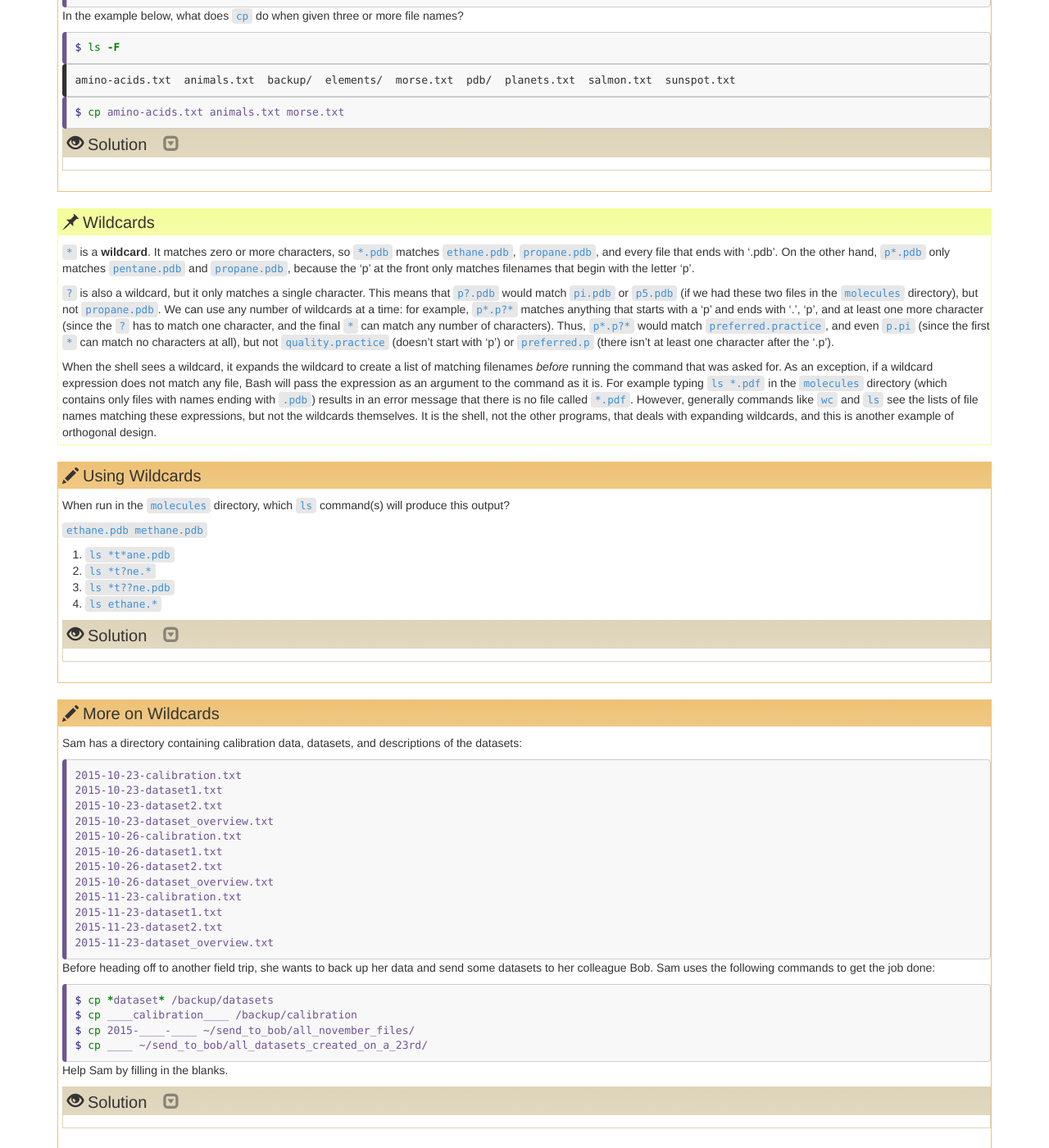
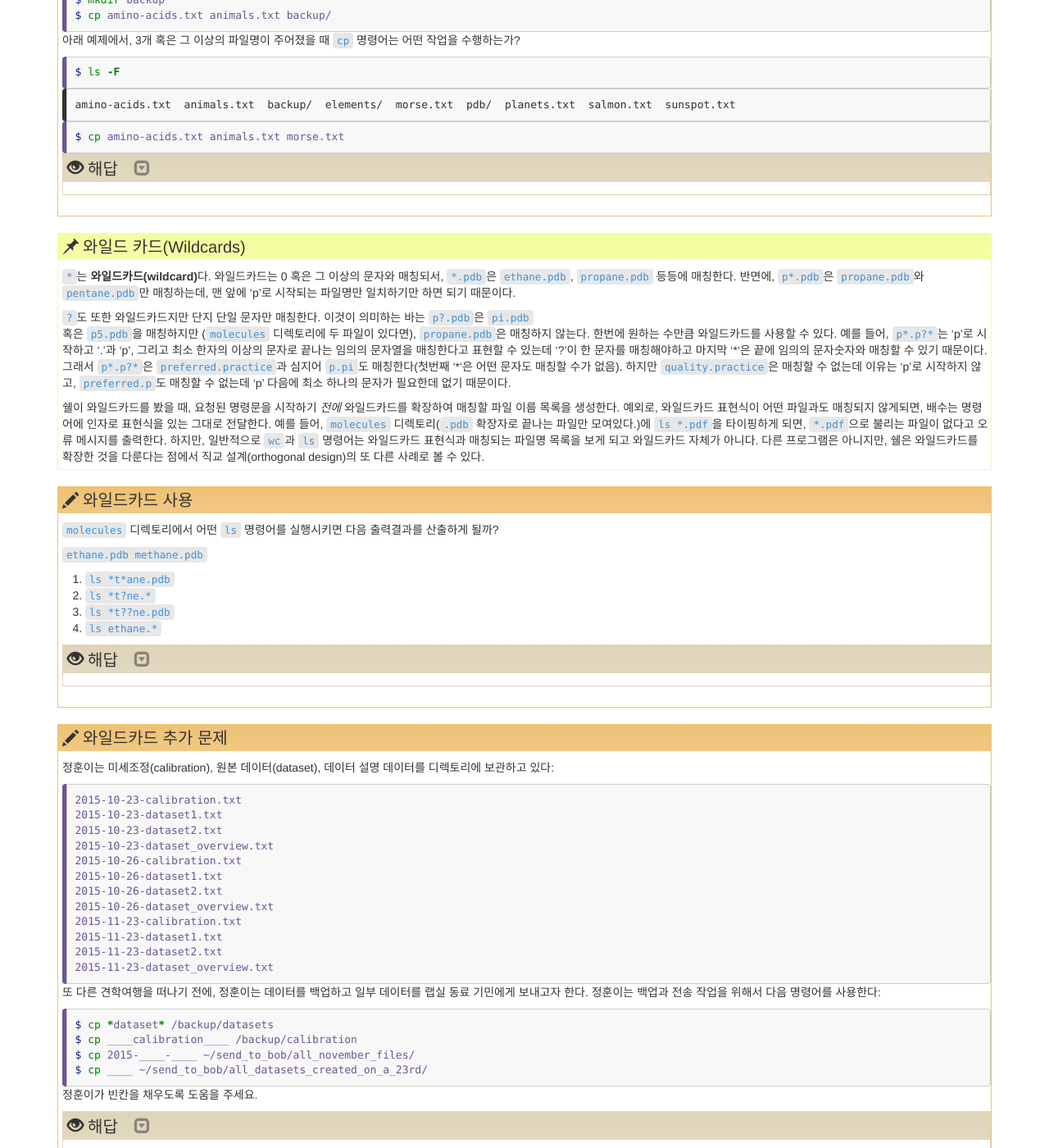
Before and after one commit to statkclee/shell-novice-kr, a Jekyll site: the page built from _episodes/03-create.md, in a window 1280 px wide and 1400 px high, scrolled down 6985 px. Shown: the whole window at 82% size. Built offline with Jekyll 4.4.1, drawn with Linux system fonts in a browser that asks for light colours; some of the changed text lies outside the part shown.

Commit message:
translated 02 create

````diff
--- a/_episodes/03-create.md
+++ b/_episodes/03-create.md
@@ -581,26 +581,29 @@ thesis/quotations.txt
 > 4.   `proteins-saved.dat`
 >
 > > ## 해답
-> > We start in the `/Users/jamie/data` directory, and create a new folder called `recombine`.
-> > The second line moves (`mv`) the file `proteins.dat` to the new folder (`recombine`).
-> > The third line makes a copy of the file we just moved.  The tricky part here is where the file was
-> > copied to.  Recall that `..` means "go up a level", so the copied file is now in `/Users/jamie`.
-> > Notice that `..` is interpreted with respect to the current working
-> > directory, **not** with respect to the location of the file being copied.
-> > So, the only thing that will show using ls (in `/Users/jamie/data`) is the recombine folder.
+> > `/Users/jamie/data` 디렉토리에서 출발해서, `recombine` 이름의 디렉토리를 새로 생성한다.
+> > 두번째 행은 `proteins.dat` 파일을 새로 만든 폴더 `recombine`으로 이동(`mv`) 시킨다.
+> > 세번째 행은 방금전에 이동한 파일에 대한 사본을 생성시킨다.
+> > 여기서 조금 까다로운 점은 파일이 복사되는 디렉토리다.
+> > `..` 이 의미하는 바가 "한단계 위로 이동"하라는 의미라서,
+> > 복사되는 파일은 이제 `/Users/jamie` 디렉토리에 위치하게 됨을 상기한다.
+> > `..` 이 의미하는 바는 복사되는 파일 위치에 대한 것이 **아니라** 현재 작업 디렉토리에 대한
+> >  것으로 해석됨에 유의한다.
+> >  그래서, 그래서, `ls` 명령어를 사용해서 보여지게 되는 것은 (`/Users/jamie/data`에 있기 때문에) `recombine` 폴더가 된다.
 > >
-> > 1. No, see explanation above.  `proteins-saved.dat` is located at `/Users/jamie`
+> > 1. No, 상기 해설을 참조한다. `proteins-saved.dat` 데이터는 `/Users/jamie` 폴더에 위치한다.
 > > 2. Yes
-> > 3. No, see explanation above.  `proteins.dat` is located at `/Users/jamie/data/recombine`
-> > 4. No, see explanation above.  `proteins-saved.dat` is located at `/Users/jamie`
+> > 3. No, 상기 해설을 참조한다.  `proteins.dat` 데이터는 `/Users/jamie/data/recombine` 폴더에 위치한다.
+> > 4. No, 상기 해설을 참조한다.  `proteins-saved.dat` 데이터는 `/Users/jamie` 폴더에 위치한다.
 > {: .solution}
 {: .challenge}
 
-> ## Copy with Multiple Filenames
+> ## 다수 파일을 복사하기
+Copy with Multiple Filenames
 >
-> For this exercise, you can test the commands in the `data-shell/data` directory.
+> 이번 연습문제에서는 `data-shell/data` 디렉토리에서 명령어를 테스트한다.
 >
-> In the example below, what does `cp` do when given several filenames and a directory name?
+> 아래 예제에서, 파일명 다수와 디렉토리명이 주어졌을 떄 `cp` 명령어는 어떤 작업을 수행하는가?
 >
 > ~~~
 > $ mkdir backup
@@ -608,7 +611,7 @@ thesis/quotations.txt
 > ~~~
 > {: .language-bash}
 >
-> In the example below, what does `cp` do when given three or more file names?
+> 아래 예제에서, 3개 혹은 그 이상의 파일명이 주어졌을 때 `cp` 명령어는 어떤 작업을 수행하는가?
 >
 > ~~~
 > $ ls -F
@@ -623,12 +626,11 @@ thesis/quotations.txt
 > ~~~
 > {: .language-bash}
 >
-> > ## Solution
-> > If given more than one file name followed by a directory name (i.e. the destination directory must
-> > be the last argument), `cp` copies the files to the named directory.
+> > ## 해답
+> > 하나이상 파일명 다음에 디렉토리명이 주어지게 되면(즉, 목적지 디렉토리는 마지막 인자에 위치해야 한다.),
+> > `cp` 명령어는 파일을 해당 디렉토리에 복사한다.
 > >
-> > If given three file names, `cp` throws an error because it is expecting a directory
-> > name as the last argument.
+> > 연달아 파일명이 세게 주어지면, `cp` 명령어는 오류를 던지는데 이유는 마지막 인자로 디렉토리를 기대했기 때문이다.
 > >
 > > ```
 > > cp: target ‘morse.txt’ is not a directory
@@ -637,43 +639,40 @@ thesis/quotations.txt
 > {: .solution}
 {: .challenge}
 
-> ## Wildcards
+> ## 와일드 카드(Wildcards)
 >
-> `*` is a **wildcard**. It matches zero or more
-> characters, so `*.pdb` matches `ethane.pdb`, `propane.pdb`, and every
-> file that ends with '.pdb'. On the other hand, `p*.pdb` only matches
-> `pentane.pdb` and `propane.pdb`, because the 'p' at the front only
-> matches filenames that begin with the letter 'p'.
+> `*`는 **와일드카드(wildcard)**다.
+> 와일드카드는 0 혹은 그 이상의 문자와 매칭되서,
+> `*.pdb`은 `ethane.pdb`, `propane.pdb` 등등에 매칭한다.
+> 반면에,  `p*.pdb`은 `propane.pdb`와 `pentane.pdb`만 매칭하는데,
+> 맨 앞에 'p'로 시작되는 파일명만 일치하기만 하면 되기 때문이다.
 >
-> `?` is also a wildcard, but it only matches a single character. This
-> means that `p?.pdb` would match `pi.pdb` or `p5.pdb` (if we had these two
-> files in the `molecules` directory), but not `propane.pdb`.
-> We can use any number of wildcards at a time: for example, `p*.p?*`
-> matches anything that starts with a 'p' and ends with '.', 'p', and at
-> least one more character (since the `?` has to match one character, and
-> the final `*` can match any number of characters). Thus, `p*.p?*` would
-> match `preferred.practice`, and even `p.pi` (since the first `*` can
-> match no characters at all), but not `quality.practice` (doesn't start
-> with 'p') or `preferred.p` (there isn't at least one character after the
-> '.p').
+> `?`도 또한 와일드카드지만 단지 단일 문자만 매칭한다.
+> 이것이 의미하는 바는 `p?.pdb`은 `pi.pdb`
+> 혹은 `p5.pdb`을 매칭하지만 (`molecules` 디렉토리에 두 파일이 있다면),
+> `propane.pdb`은 매칭하지 않는다.
+> 한번에 원하는 수만큼 와일드카드를 사용할 수 있다.
+> 예를 들어, `p*.p?*`는 'p'로 시작하고 '.'과 'p',
+> 그리고 최소 한자의 이상의 문자로 끝나는 임의의 문자열을 매칭한다고 표현할 수 있는데
+> '?'이 한 문자를 매칭해야하고 마지막 '\*'은 끝에 임의의 문자숫자와 매칭할 수 있기 때문이다.
+> 그래서 `p*.p?*`은 `preferred.practice`과 심지어 `p.pi`도 매칭한다(첫번째 '\*'은 어떤 문자도 매칭할 수가 없음).
+> 하지만 `quality.practice`은 매칭할 수 없는데 이유는 'p'로 시작하지 않고,
+> `preferred.p`도 매칭할 수 없는데 'p' 다음에 최소 하나의 문자가 필요한데 없기 때문이다.
 >
-> When the shell sees a wildcard, it expands the wildcard to create a
-> list of matching filenames *before* running the command that was
-> asked for. As an exception, if a wildcard expression does not match
-> any file, Bash will pass the expression as an argument to the command
-> as it is. For example typing `ls *.pdf` in the `molecules` directory
-> (which contains only files with names ending with `.pdb`) results in
-> an error message that there is no file called `*.pdf`.
-> However, generally commands like `wc` and `ls` see the lists of
-> file names matching these expressions, but not the wildcards
-> themselves. It is the shell, not the other programs, that deals with
-> expanding wildcards, and this is another example of orthogonal design.
+> 쉘이 와일드카드를 봤을 때, 요청된 명령문을 시작하기 *전에* 와일드카드를 확장하여 매칭할 파일 이름 목록을 생성한다.
+> 예외로, 와일드카드 표현식이 어떤 파일과도 매칭되지 않게되면, 배수는 명령어에 인자로 표현식을 있는 그대로 전달한다.
+> 예를 들어, `molecules` 디렉토리(`.pdb` 확장자로 끝나는 파일만 모여있다.)에 `ls *.pdf`을 타이핑하게 되면, `*.pdf`으로 불리는 파일이 없다고
+> 오류 메시지를 출력한다.
+> 하지만, 일반적으로 `wc`과 `ls` 명령어는 와일드카드 표현식과 매칭되는 파일명 목록을 보게 되고 와일드카드
+> 자체가 아니다.
+> 다른 프로그램은 아니지만, 쉘은 와일드카드를 확장한 것을 다룬다는 점에서
+> 직교 설계(orthogonal design)의 또 다른 사례로 볼 수 있다.
 {: .callout}
 
-> ## Using Wildcards
+> ## 와일드카드 사용
 >
-> When run in the `molecules` directory, which `ls` command(s) will
-> produce this output?
+> `molecules` 디렉토리에서 어떤 `ls` 명령어를 실행시키면 다음 출력결과를
+> 산출하게 될까?
 >
 > `ethane.pdb   methane.pdb`
 >
@@ -682,23 +681,24 @@ thesis/quotations.txt
 > 3. `ls *t??ne.pdb`
 > 4. `ls ethane.*`
 >
-> > ## Solution
->>  The solution is `3.`
+> > ## 해답
+> >  해답은 `3.`
+> >
+> > `1.` 0 혹은 그이상 임의 캐릭터(`*`) 다음에 `t` 다음에 0 혹은 그이상 임의 캐릭터(`*`) 다음에 `ane.pdb` 파일명을 갖는 모든 파일을 출력한다.
+> > 결국 `ethane.pdb  methane.pdb  octane.pdb  pentane.pdb`이 출력된다.
+> >
+> > `2.` 0 혹은 그이상 임의 캐릭터(`*`) 다음에 `t` 다음에 한 문자(`?`) 다음에 `ne` 다음에 0 혹은 그이상 임의 캐릭터(`*`) 파일명을 갖는 모든 파일을 출력한다.
+> > 결국 `octane.pdb` `pentane.pdb`이 출력되지만, `thane.pdb`은 출력되지 않는다.
 >>
->> `1.` shows all files whose names contain zero or more characters (`*`) followed by the letter `t`, then zero or more characters (`*`) followed by `ane.pdb`. This gives `ethane.pdb  methane.pdb  octane.pdb  pentane.pdb`.
->>
->> `2.` shows all files whose names start with zero or more characters (`*`) followed by the letter `t`, then a single character (`?`), then `ne.` followed by zero or more characters (`*`). This will give us `octane.pdb` and `pentane.pdb` but doesn't match anything which ends in `thane.pdb`.
->>
->> `3.` fixes the problems of option 2 by matching two characters (`??`) between `t` and `ne`. This is the solution.
->>
->> `4.` only shows files starting with `ethane.`.
+> > `3.` `t` 와 `ne` 사이에 두 문자(`??`)를 매칭함으로서 상기 2번 문제를 해결한다. 이것이 해답이다.
+> >
+> > `4.`는 `ethane.`으로 시작하는 파일만 출력한다.
 > {: .solution}
 {: .challenge}
 
-> ## More on Wildcards
+> ## 와일드카드 추가 문제
 >
-> Sam has a directory containing calibration data, datasets, and descriptions of
-> the datasets:
+> 정훈이는 미세조정(calibration), 원본 데이터(dataset), 데이터 설명 데이터를 디렉토리에 보관하고 있다:
 >
 > ~~~
 > 2015-10-23-calibration.txt
@@ -716,9 +716,9 @@ thesis/quotations.txt
 > ~~~
 > {: .language-bash}
 >
-> Before heading off to another field trip, she wants to back up her data and
-> send some datasets to her colleague Bob. Sam uses the following commands
-> to get the job done:
+> 또 다른 견학여행을 떠나기 전에, 정훈이는 데이터를 백업하고
+> 일부 데이터를 랩실 동료 기민에게 보내고자 한다.
+> 정훈이는 백업과 전송 작업을 위해서 다음 명령어를 사용한다:
 >
 > ~~~
 > $ cp *dataset* /backup/datasets
@@ -728,9 +728,9 @@ thesis/quotations.txt
 > ~~~
 > {: .language-bash}
 >
-> Help Sam by filling in the blanks.
+> 정훈이가 빈칸을 채우도록 도움을 주세요.
 >
-> > ## Solution
+> > ## 해답
 > > ```
 > > $ cp *calibration.txt /backup/calibration
 > > $ cp 2015-11-* ~/send_to_bob/all_november_files/
@@ -740,10 +740,9 @@ thesis/quotations.txt
 > {: .solution}
 {: .challenge}
 
-> ## Organizing Directories and Files
+> ## 디렉토리와 파일 조직화
 >
-> Jamie is working on a project and she sees that her files aren't very well
-> organized:
+> 정훈이가 프로젝트 작업을 하고 있는데, 작업 파일이 그다지 잘 조직적으로 정리되어 있지 않음을 알게 되었다:
 >
 > ~~~
 > $ ls -F
@@ -754,9 +753,9 @@ thesis/quotations.txt
 > ~~~
 > {: .output}
 >
-> The `fructose.dat` and `sucrose.dat` files contain output from her data
-> analysis. What command(s) covered in this lesson does she need to run so that the commands below will
-> produce the output shown?
+> `fructose.dat` 와 `sucrose.dat` 파일은 자료분석 결과 산출된 출력결과를 담고 있다.
+> 이번 학습에서 배운 어떤 명령어를 실행해야,
+> 아래 명령어를 실행했을 때 다음에 보여지는 출력을 생성할까요?
 >
 > ~~~
 > $ ls -F
@@ -775,31 +774,29 @@ thesis/quotations.txt
 > ~~~
 > {: .output}
 >
-> > ## Solution
+> > ## 해답
 > > ```
 > > mv *.dat analyzed
 > > ```
 > > {: .language-bash}
-> > Jamie needs to move her files `fructose.dat` and `sucrose.dat` to the `analyzed` directory.
-> > The shell will expand *.dat to match all .dat files in the current directory.
-> > The `mv` command then moves the list of .dat files to the "analyzed" directory.
+> > 정훈이는 `analyzed` 디렉토리에 `fructose.dat`, `sucrose.dat` 파일을 이동시킬 필요가 있다.
+> > 쉘에서  현재 디렉토리에서 `*.dat` 와일드카드가 `.dat` 확장자를 갖는 모든 파일을 매칭한다.
+> > `mv` 명령어가 `.dat` 확장자를 갖는 파일을 `analyzed` 디렉토리로 이동시킨다.
 > {: .solution}
 {: .challenge}
 
-> ## Copy a folder structure but not the files
+> ## 폴더 구조를 복사하지만, 파일을 복사하지 말자.
 >
-> You're starting a new experiment, and would like to duplicate the file
-> structure from your previous experiment without the data files so you can
-> add new data.
+> 새로운 실험을 시작해 보자. 데이터 파일 없이 이전 실험에게 만들었던
+> 파일 구조만 복제하자. 그렇게 하면 새로운 데이터를 쉽게 추가할 수 있게 된다.
 >
-> Assume that the file structure is in a folder called '2016-05-18-data',
-> which contains a `data` folder that in turn contains folders named `raw` and
-> `processed` that contain data files.  The goal is to copy the file structure
-> of the `2016-05-18-data` folder into a folder called `2016-05-20-data` and
-> remove the data files from the directory you just created.
+> '2016-05-18-data' 디렉토리에 `data` 폴더로 `raw`와 `processed`가 있는데,
+> 각자 데이터 파일이 담겨있다.
+> 목적은 `2016-05-18-data` 폴더를 `2016-05-20-data` 폴더로 복사하는 것인데
+> 복사된 폴더에는 모든 데이터 파일을 제거해야 된다.
 >
-> Which of the following set of commands would achieve this objective?
-> What would the other commands do?
+> 다음 명령어 집합 중 어떤 명령어 집합이 상기 목적을 달성할까요?
+> 다른 명령어 집합은 무슨 작업을 수행하는 것일가?
 >
 > ~~~
 > $ cp -r 2016-05-18-data/ 2016-05-20-data/
@@ -820,17 +817,17 @@ thesis/quotations.txt
 > {: .language-bash}
 > >
 > > ## Solution
-> > The first set of commands achieves this objective.
-> > First we have a recursive copy of a data folder.
-> > Then two `rm` commands which remove all files in the specified directories.
-> > The shell expands the '*' wild card to match all files and subdirectories.
+> > 첫번째 명령어들이 해당 목적을 달성한다.
+> > 먼저 재귀적으로 데이터 폴더를 복사한다.
+> > 그리고 나서 `rm` 명령어 두번 사용해서 복사한 디렉토리의 모든 파일을 제거한다.
+> > 쉘은 `*` 와일드카드로 매칭되는 모든 파일과 하위디렉토리를 확장하도록 한다.
 > >
-> > The second set of commands have the wrong order:
-> > attempting to delete files which haven't yet been copied,
-> > followed by the recursive copy command which would copy them.
+> > 두번째 명령어들은 순서가 잘못되었다:
+> > 복사하지 않는 파일을 샂게하고 나서 재귀 복사 명령어로 디렉토리를 복사했다.
 > >
-> > The third set of commands would achieve the objective, but in a time-consuming way:
-> > the first command copies the directory recursively, but the second command deletes
-> > interactively, prompting for confirmation for each file and directory.
+> > 세번째 명령어도 목적을 달성하는데, 시간이 다소 소요된다:
+> > 첫번째 명령어가 디렉토리를 재귀적으로 복사하지만, 두번째 명령어는 인터랙티브하게
+> > 각 파일과 디렉토리에 대한 확인하는 과정을 거쳐
+> > 삭제를 하게 되어 시간이 추가로 소요된다.
 > {: .solution}
 {: .challenge}
````
